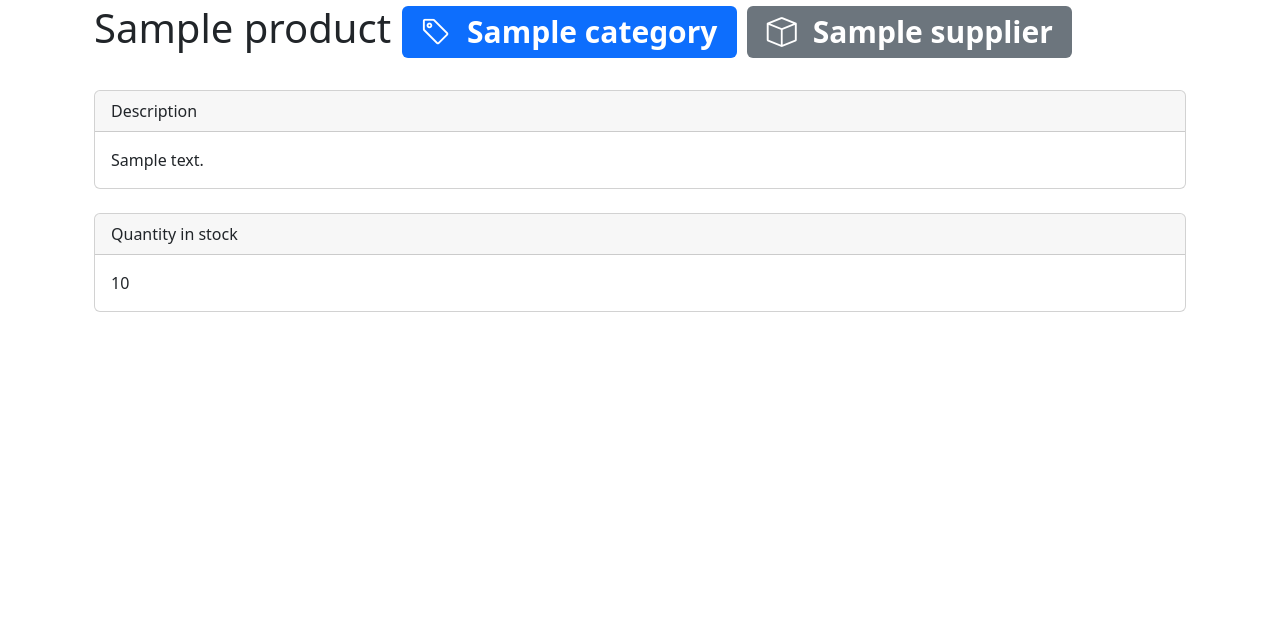
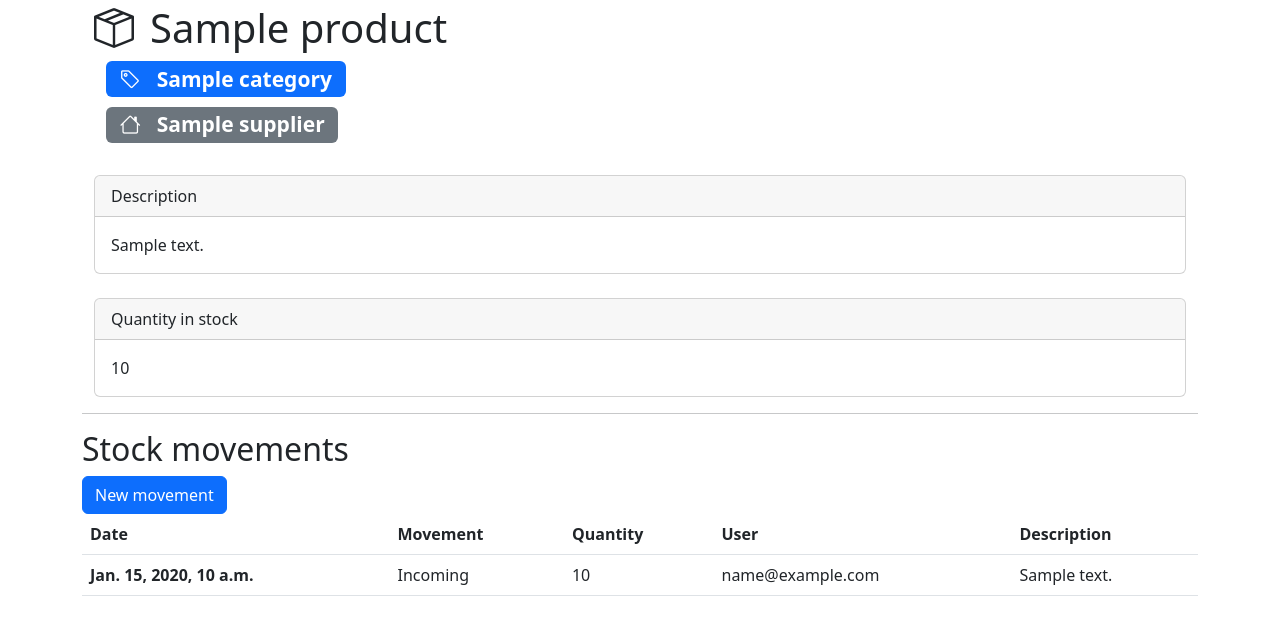
Before and after one commit to Alexandre-petitjean/django-playground, a Django app: page /stocks/detail/00000000-0000-0000-0000-000000000001/ in a window 1280 px wide. Shown: the part 56-691 px from the top of the page. Run offline with Django 5.2, Linux system fonts and the light colour scheme; tables that the repository leaves empty hold one stand-in row (values such as "Sample post"); parts of the project's set-up code (start-up, migrations or seed data) failed here and were passed over; some libraries are stand-ins or nearby versions.

Commit message:
Update view and rename templates

```diff
--- a/django_playground/stocks/views.py
+++ b/django_playground/stocks/views.py
@@ -9,17 +9,17 @@ from django_playground.stocks.models import StockMovement
 class StockListView(ListView):
     model = Product
     queryset = Product.objects.prefetch_related("category", "supplier").all()
-    template_name = "stocks/all_stocks.html"
+    template_name = "stocks/products/list.html"
     paginate_by = 20
 
 
 class StockDetailView(DetailView):
     model = Product
-    template_name = "stocks/product_detail.html"
+    template_name = "stocks/products/detail.html"
 
 
 class StockMovementListView(ListView):
     model = StockMovement
     queryset = StockMovement.objects.prefetch_related("product").all()
-    template_name = "stocks/stock_movements.html"
+    template_name = "stocks/movements/list.html"
     paginate_by = 20
--- a/django_playground/templates/stocks/product_detail.html
+++ /dev/null
@@ -1,26 +0,0 @@
-{% extends "base.html" %}
-
-{% load static %}
-
-{% block title %}
-  All Stocks
-{% endblock title %}
-{% block content %}
-  <div class="container">
-    <h1>
-      {{ object.name | capfirst }}
-      <span class="badge text-bg-primary"><i class="bi bi-tag me-3"></i>{{ object.category | capfirst }}</span>
-      <span class="badge text-bg-secondary"><i class="bi bi-box me-3"></i>{{ object.supplier | capfirst }}</span>
-    </h1>
-    <br />
-    <div class="card">
-      <div class="card-header">Description</div>
-      <div class="card-body">{{ object.description }}</div>
-    </div>
-    <br />
-    <div class="card">
-      <div class="card-header">Quantity in stock</div>
-      <div class="card-body">{{ object.quantity_in_stock }}</div>
-    </div>
-  </div>
-{% endblock content %}
--- /dev/null
+++ b/django_playground/templates/stocks/products/detail.html
@@ -0,0 +1,62 @@
+{% extends "base.html" %}
+
+{% load static %}
+
+{% block title %}
+  All Stocks
+{% endblock title %}
+{% block content %}
+  <div class="container">
+    <h1>
+      <i class="bi bi-box-seam me-3"></i>{{ object.name | capfirst }}
+    </h1>
+    <div class="container">
+      <h3>
+        <span class="badge text-bg-primary"><i class="bi bi-tag me-3"></i>{{ object.category | capfirst }}</span>
+      </h3>
+    </div>
+    <div class="container">
+      <h3>
+        <span class="badge text-bg-secondary"><i class="bi bi-house me-3"></i>{{ object.supplier | capfirst }}</span>
+      </h3>
+    </div>
+    <br />
+    <div class="card">
+      <div class="card-header">Description</div>
+      <div class="card-body">{{ object.description }}</div>
+    </div>
+    <br />
+    <div class="card">
+      <div class="card-header">Quantity in stock</div>
+      <div class="card-body">{{ object.quantity_in_stock }}</div>
+    </div>
+  </div>
+  <hr />
+  <div>
+    <h2>Stock movements</h2>
+    <a href="{% url "stocks:stock-movements-new" object.pk %}"
+       class="btn btn-primary">New movement</a>
+  </div>
+  <table class="table">
+    <thead>
+      <tr>
+        <th scope="col">Date</th>
+        <th scope="col">Movement</th>
+        <th scope="col">Quantity</th>
+        <th scope="col">User</th>
+        <th scope="col">Description</th>
+      </tr>
+    </thead>
+    <tbody>
+      {% for movement in object.stock_movements.all %}
+        <tr>
+          <th>{{ movement.date }}</th>
+          <td>{{ movement.get_movement_type_display }}</td>
+          <td>{{ movement.quantity }}</td>
+          <td>{{ movement.user | default_if_none:"System" }}</td>
+          <td>{{ movement.description | truncatechars:25 }}</td>
+        </tr>
+      {% endfor %}
+    </tbody>
+  </table>
+{% endblock content %}
--- a/django_playground/templates/stocks/all_stocks.html
+++ b/django_playground/templates/stocks/products/list.html
@@ -16,6 +16,7 @@
           <th>Supplier</th>
           <th>Description</th>
           <th>Quantity in stock</th>
+          <th>Movement count</th>
           <th>Actions</th>
         </tr>
       </thead>
@@ -27,6 +28,7 @@
             <td>{{ product.supplier | capfirst }}</td>
             <td>{{ product.description | truncatechars:25 }}</td>
             <td>{{ product.quantity_in_stock }}</td>
+            <td>{{ product.stock_movements.count }}</td>
             <td>
               <a href="{% url 'stocks:product-detail' product.pk %}"
                  class="btn btn-primary">View</a>
```
Also changed, not shown: django_playground/templates/stocks/movements/list.html (renamed from django_playground/templates/stocks/stock_movements.html).
